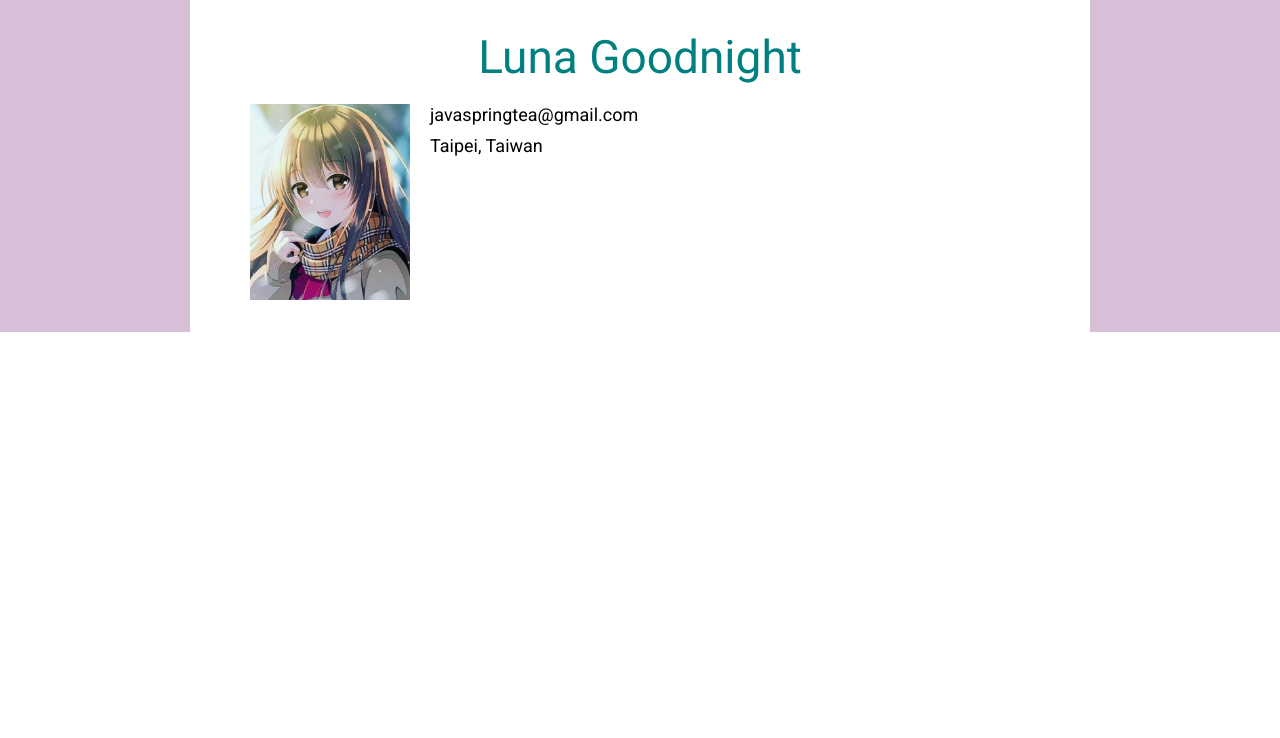
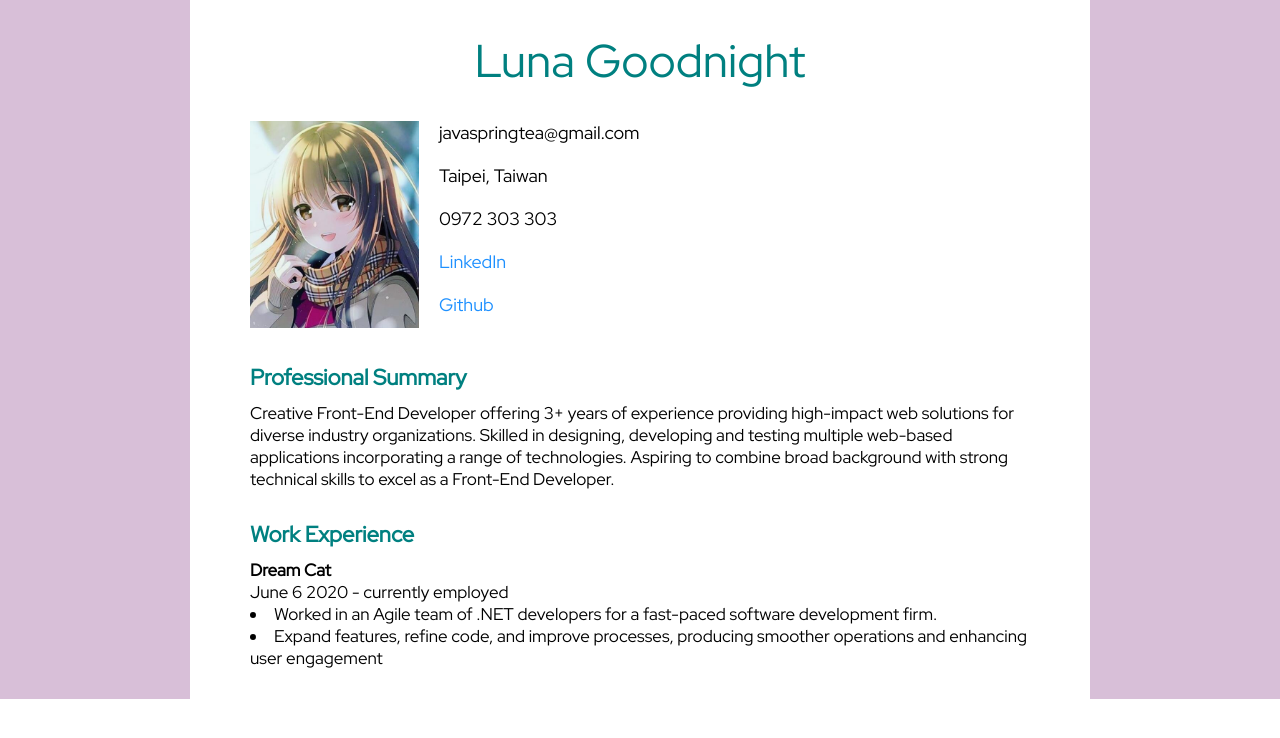
Before and after one commit to LunaGoodnight/resume, a React (Create React App) app: page / in a window 1280 px wide. Shown: the top 738 px of the page. Built offline with nearby package versions, Linux system fonts and the light colour scheme.

Commit message:
[Add] work exp

```diff
--- a/src/App.css
+++ b/src/App.css
@@ -9,10 +9,10 @@
 
 
 body{
-    font-family: 'Montserrat', sans-serif;
+
     font-family: 'Mulish', sans-serif;
     font-family: 'Red Hat Display', sans-serif;
-    font-family: 'Roboto', sans-serif;
+
 }
 
 @media (prefers-reduced-motion: no-preference) {
--- a/src/App.js
+++ b/src/App.js
@@ -1,72 +1,124 @@
-import './App.css';
+import "./App.css";
 import styled from "styled-components";
-import Info from './images/a.jpg'
+import Info from "./images/a.jpg";
 
 const A4Wrapper = styled.div`
   width: 100%;
   max-width: 90rem;
   background: #fff;
-  padding: 3rem;
-`
+  padding: 3rem 6rem;
+  display: flex;
+  gap: 3rem;
+  flex-direction: column;
+  font-size: 1.7rem;
+`;
 
 const Body = styled.div`
   background: thistle;
   display: flex;
   justify-content: center;
-`
+`;
 const Header = styled.header`
   display: flex;
   justify-content: center;
   align-items: center;
   font-size: calc(3rem + 2vmin);
   color: teal;
-  padding-bottom: 2rem;
-`
+`;
 
 const PersonInfoBlock = styled.div`
   display: flex;
   gap: 2rem;
-  justify-content: center;
+
   img {
     width: 100%;
   }
-`
+`;
 
 const PersonImage = styled.div`
-  width: 16rem;
-`
+  width: 16.9rem;
+`;
 
+const Link = styled.a`
+  color: dodgerblue;
+  cursor: pointer;
+`;
 const InfoDetail = styled.ul`
   text-align: left;
   list-style: none;
   font-size: calc(1rem + 1vmin);
-  width: 60rem;
   li {
-    padding-bottom: 1rem;
+    padding-bottom: 2rem;
+    &:last-child {
+      padding-bottom: 0;
+    }
   }
-`
+`;
+
+const Title = styled.h3`
+  color: teal;
+  font-size: 2.2rem;
+  padding-bottom: 1rem;
+`;
+
+const WorkDetailItem = styled.ul`
+  list-style-position: inside;
+`;
+
+const CompanyTitle = styled.h4`
+  font-weight: bold;
+`;
 function App() {
   return (
     <Body className="App">
       <A4Wrapper>
-
         <Header>Luna Goodnight</Header>
         <PersonInfoBlock>
           <PersonImage>
-
-            <img src={Info} alt="info"/>
+            <img src={Info} alt="info" />
           </PersonImage>
           <InfoDetail>
             <li>javaspringtea@gmail.com</li>
             <li>Taipei, Taiwan</li>
+            <li>0972 303 303</li>
+            <li>
+              <Link>LinkedIn</Link>
+            </li>
+            <li>
+              <Link>Github</Link>
+            </li>
           </InfoDetail>
+        </PersonInfoBlock>
+        <div>
+          <Title>Professional Summary</Title>
+          <p>
+            Creative Front-End Developer offering 3+ years of experience
+            providing high-impact web solutions for diverse industry
+            organizations. Skilled in designing, developing and testing multiple
+            web-based applications incorporating a range of technologies.
+            Aspiring to combine broad background with strong technical skills to
+            excel as a Front-End Developer.
+          </p>
+        </div>
+        <div>
+          <Title>Work Experience</Title>
 
-        </PersonInfoBlock>
-
+          <div>
+            <CompanyTitle>Dream Cat</CompanyTitle>
+            <p>June 6 2020 - currently employed</p>
+            <WorkDetailItem>
+              <li>
+                Worked in an Agile team of .NET developers for a fast-paced
+                software development firm.
+              </li>
+              <li>
+                Expand features, refine code, and improve processes, producing
+                smoother operations and enhancing user engagement
+              </li>
+            </WorkDetailItem>
+          </div>
+        </div>
       </A4Wrapper>
-
-
-
     </Body>
   );
 }
```
